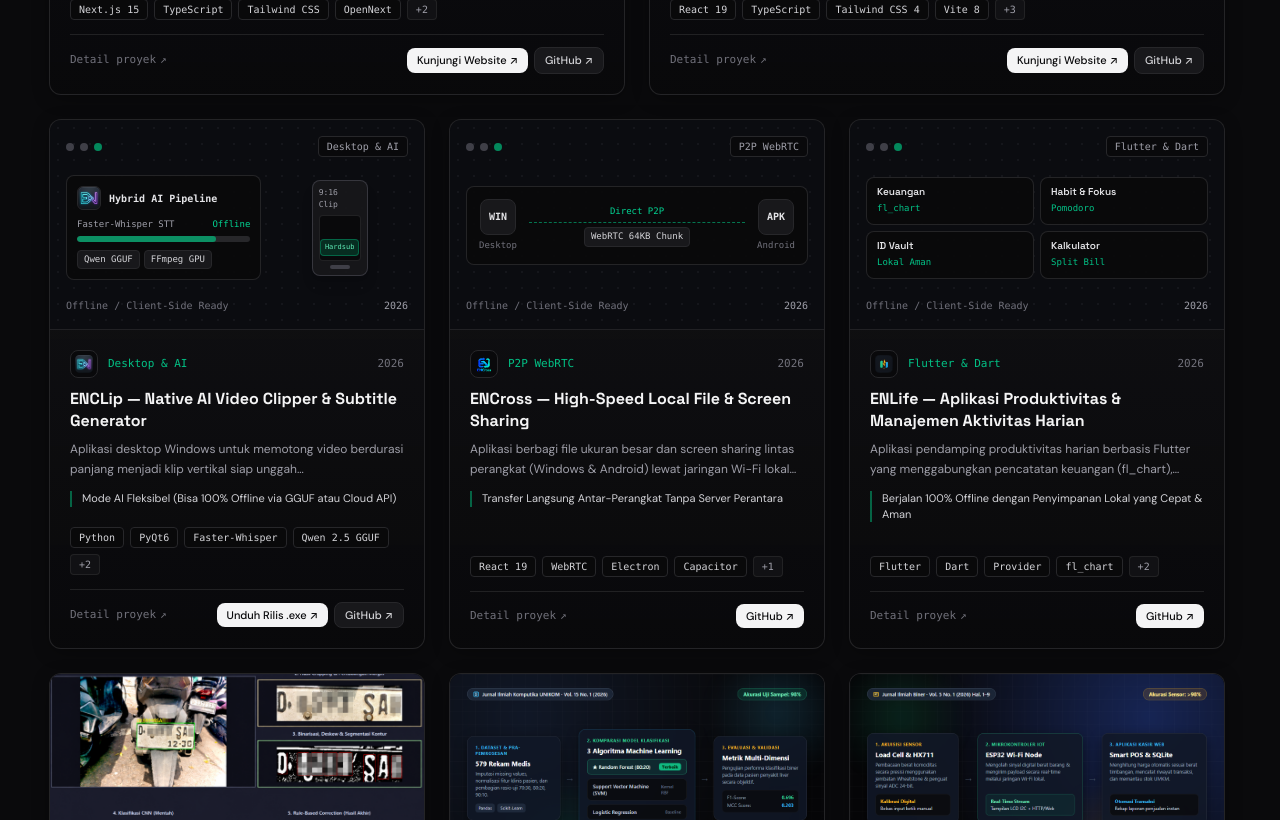
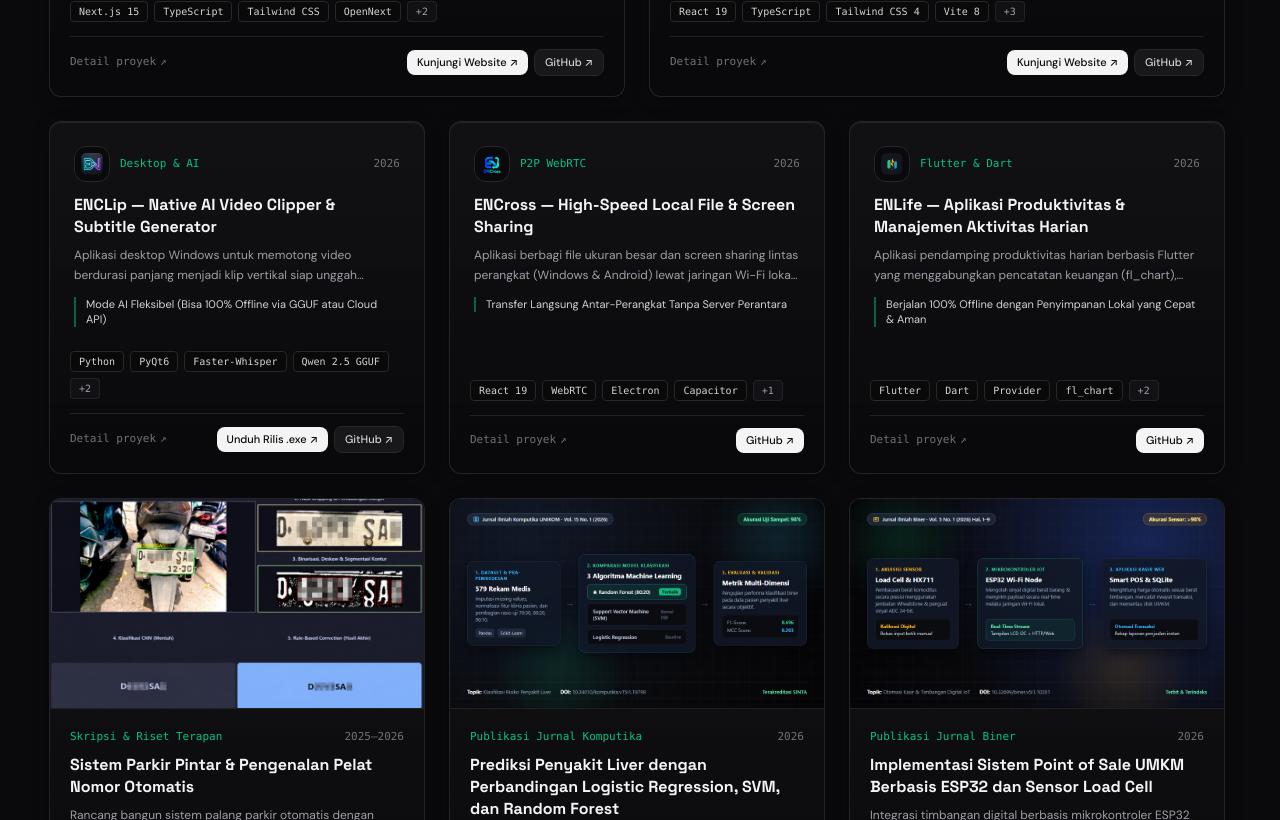
Before and after one commit to EdvanVPRoject/portofolio, a Next.js app: page / in a window 1280 px wide. Shown: the part 1980-2800 px from the top of the page. Built offline with nearby package versions, Linux system fonts and the light colour scheme.

Commit message:
refactor(projects): remove synthetic schematic banners on native app cards

```diff
--- a/src/app/page.tsx
+++ b/src/app/page.tsx
@@ -968,7 +968,8 @@ function getBentoSpanClass(idx: number, total: number): string {
 }
 
 function AppPreviewVisual({ app }: { app: FeaturedApp }) {
-  if (app.previewImage) {
+  if (!app.previewImage) return null;
+
   return (
     <div className="relative aspect-video w-full overflow-hidden border-b border-zinc-800/80 bg-zinc-950">
       <Image
@@ -982,120 +983,6 @@ function AppPreviewVisual({ app }: { app: FeaturedApp }) {
       <div className="pointer-events-none absolute top-2.5 right-2.5 inline-flex items-center gap-1.5 rounded-full border border-zinc-700/80 bg-zinc-950/90 px-2.5 py-0.5 text-[10px] font-mono text-emerald-300 backdrop-blur-md">
         <span className="h-1.5 w-1.5 rounded-full bg-emerald-400" />
         <span>Live Web App</span>
-        </div>
-      </div>
-    );
-  }
-
-  return (
-    <div className="relative aspect-video w-full overflow-hidden border-b border-zinc-800/80 bg-[#0B0C10] p-3.5 sm:p-4 flex flex-col justify-between select-none">
-      {/* Subtle blueprint grid background */}
-      <div
-        aria-hidden="true"
-        className="pointer-events-none absolute inset-0 opacity-20"
-        style={{
-          backgroundImage: 'radial-gradient(#3f3f46 1px, transparent 1px)',
-          backgroundSize: '16px 16px',
-        }}
-      />
-
-      {/* Top mini studio bar */}
-      <div className="relative z-10 flex items-center justify-between gap-2">
-        <div className="flex items-center gap-1.5">
-          <span className="h-2 w-2 rounded-full bg-zinc-700" />
-          <span className="h-2 w-2 rounded-full bg-zinc-700" />
-          <span className="h-2 w-2 rounded-full bg-emerald-500/70" />
-        </div>
-        <span className="rounded border border-zinc-800 bg-zinc-950/90 px-2 py-0.5 font-mono text-[10px] text-zinc-400">
-          {app.badge}
-        </span>
-      </div>
-
-      {/* App-specific UI miniature schematic */}
-      {app.id === 'enclip' && (
-        <div className="relative z-10 my-auto grid grid-cols-12 gap-2.5 items-center pt-1">
-          <div className="col-span-7 space-y-2 rounded-lg border border-zinc-800/90 bg-zinc-950/90 p-2.5">
-            <div className="flex items-center gap-2">
-              <div className="relative h-6 w-6 shrink-0 overflow-hidden rounded-md border border-zinc-800 bg-zinc-900 p-0.5">
-                <Image src={app.image} alt={app.title} fill sizes="24px" className="object-contain" />
-              </div>
-              <span className="font-mono text-[10px] font-semibold text-zinc-200 truncate">Hybrid AI Pipeline</span>
-            </div>
-            <div className="space-y-1">
-              <div className="flex items-center justify-between text-[9px] font-mono text-zinc-400">
-                <span>Faster-Whisper STT</span>
-                <span className="text-emerald-400">Offline</span>
-              </div>
-              <div className="h-1.5 w-full rounded-full bg-zinc-800 overflow-hidden">
-                <div className="h-full w-4/5 rounded-full bg-emerald-500/70" />
-              </div>
-            </div>
-            <div className="flex flex-wrap gap-1">
-              <span className="rounded bg-zinc-900 border border-zinc-800 px-1.5 py-0.5 font-mono text-[9px] text-zinc-300">Qwen GGUF</span>
-              <span className="rounded bg-zinc-900 border border-zinc-800 px-1.5 py-0.5 font-mono text-[9px] text-zinc-300">FFmpeg GPU</span>
-            </div>
-          </div>
-          <div className="col-span-5 flex justify-center">
-            <div className="flex h-24 w-14 flex-col items-center justify-between rounded-lg border border-zinc-700/80 bg-zinc-900/90 p-1.5 shadow-lg">
-              <span className="text-[8px] font-mono text-zinc-400">9:16 Clip</span>
-              <div className="w-full flex-1 my-1 rounded bg-zinc-950 border border-zinc-800/80 flex items-end justify-center p-1">
-                <span className="rounded bg-emerald-500/20 border border-emerald-500/40 px-1 py-0.5 font-mono text-[7px] text-emerald-300">Hardsub</span>
-              </div>
-              <span className="h-1 w-5 rounded-full bg-zinc-700" />
-            </div>
-          </div>
-        </div>
-      )}
-
-      {app.id === 'encross' && (
-        <div className="relative z-10 my-auto flex items-center justify-between gap-2 rounded-lg border border-zinc-800/90 bg-zinc-950/90 p-3">
-          <div className="flex flex-col items-center gap-1 text-center">
-            <div className="flex h-9 w-9 items-center justify-center rounded-lg border border-zinc-800 bg-zinc-900 font-mono text-[10px] font-semibold text-zinc-200">
-              WIN
-            </div>
-            <span className="font-mono text-[9px] text-zinc-500">Desktop</span>
-          </div>
-          <div className="flex-1 flex flex-col items-center gap-1 px-1">
-            <div className="flex items-center gap-1 text-[9px] font-mono text-emerald-400">
-              <span>Direct P2P</span>
-            </div>
-            <div className="h-px w-full border-t border-dashed border-emerald-500/60" />
-            <span className="rounded bg-zinc-900 border border-zinc-800 px-1.5 py-0.5 font-mono text-[9px] text-zinc-300">
-              WebRTC 64KB Chunk
-            </span>
-          </div>
-          <div className="flex flex-col items-center gap-1 text-center">
-            <div className="flex h-9 w-9 items-center justify-center rounded-lg border border-zinc-800 bg-zinc-900 font-mono text-[10px] font-semibold text-zinc-200">
-              APK
-            </div>
-            <span className="font-mono text-[9px] text-zinc-500">Android</span>
-          </div>
-        </div>
-      )}
-
-      {app.id === 'enlife' && (
-        <div className="relative z-10 my-auto grid grid-cols-2 gap-1.5 pt-1">
-          {[
-            { name: 'Keuangan', tag: 'fl_chart' },
-            { name: 'Habit & Fokus', tag: 'Pomodoro' },
-            { name: 'ID Vault', tag: 'Lokal Aman' },
-            { name: 'Kalkulator', tag: 'Split Bill' },
-          ].map((mod) => (
-            <div
-              key={mod.name}
-              className="rounded-lg border border-zinc-800/90 bg-zinc-950/90 px-2.5 py-2 flex flex-col justify-between"
-            >
-              <span className="font-heading text-[10px] font-semibold text-zinc-200 leading-tight">{mod.name}</span>
-              <span className="mt-1 font-mono text-[9px] text-emerald-400/90">{mod.tag}</span>
-            </div>
-          ))}
-        </div>
-      )}
-
-      {/* Bottom caption bar */}
-      <div className="relative z-10 flex items-center justify-between text-[10px] font-mono text-zinc-500 pt-1">
-        <span>Offline / Client-Side Ready</span>
-        <span className="text-zinc-400">{app.year}</span>
       </div>
     </div>
   );
@@ -1919,15 +1806,19 @@ export default function PortfolioPage() {
                   <div className="relative z-10">
                     <AppPreviewVisual app={app} />
 
-                    <div className="p-4 sm:p-5">
-                      <div className="flex items-center justify-between gap-2 mb-2.5">
+                    <div className={app.previewImage ? 'p-4 sm:p-5' : 'p-5 sm:p-6'}>
+                      <div className="flex items-center justify-between gap-2 mb-3">
                         <div className="flex items-center gap-2.5 min-w-0">
-                          <div className="relative flex h-7 w-7 shrink-0 items-center justify-center overflow-hidden rounded-lg border border-zinc-800 bg-zinc-950 p-1">
+                          <div
+                            className={`relative flex shrink-0 items-center justify-center overflow-hidden border border-zinc-800 bg-zinc-950 ${
+                              app.previewImage ? 'h-7 w-7 rounded-lg p-1' : 'h-9 w-9 rounded-xl p-1.5'
+                            }`}
+                          >
                             <Image
                               src={app.image}
                               alt=""
-                              width={20}
-                              height={20}
+                              width={app.previewImage ? 20 : 24}
+                              height={app.previewImage ? 20 : 24}
                               className="object-contain"
                             />
                           </div>
```
Lines whose indentation alone changed are shown as unchanged.
